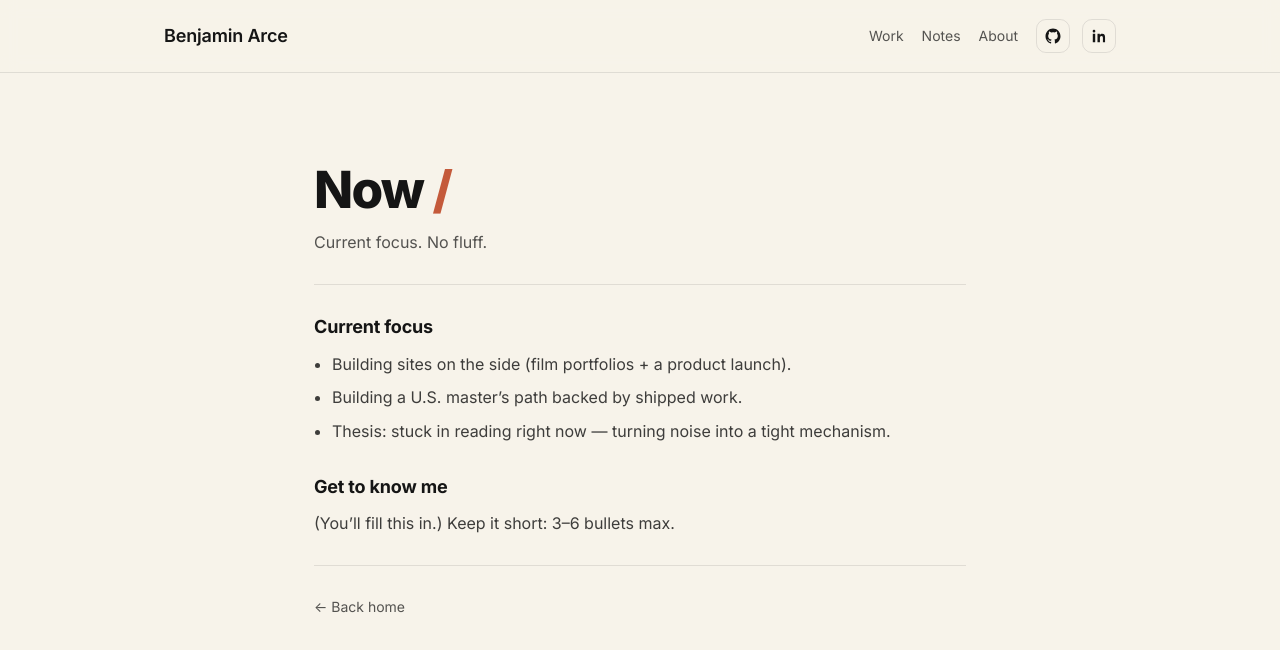
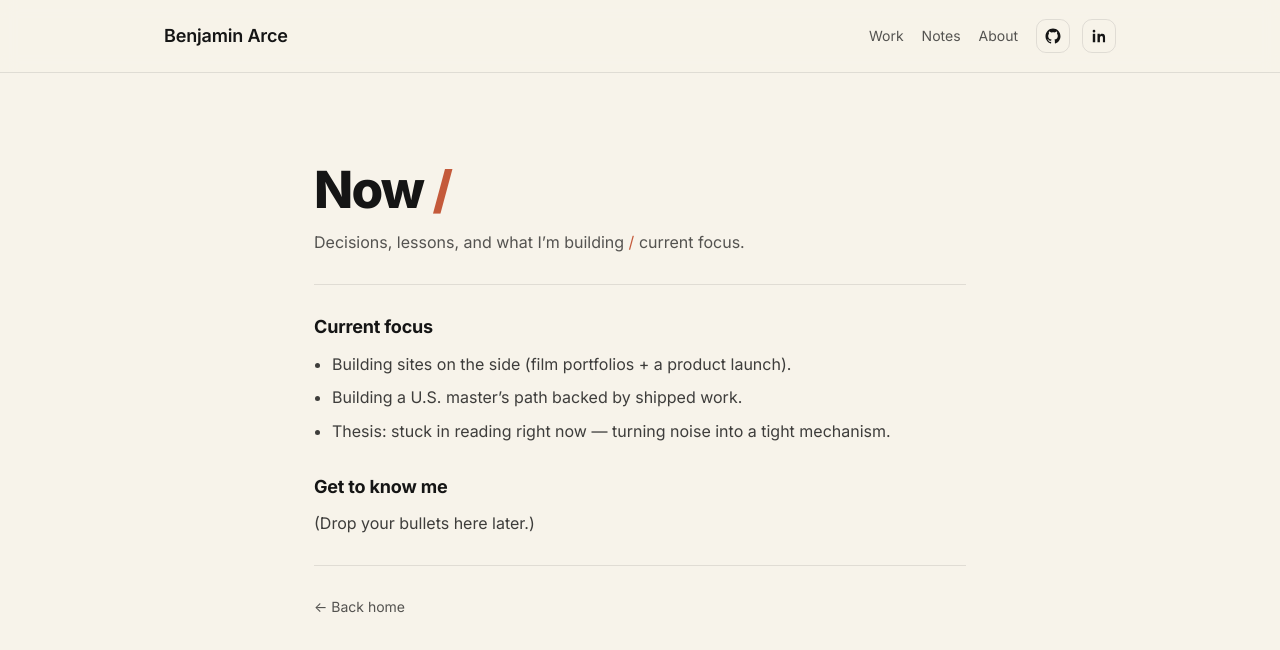
Before and after one commit to benjaminarce-cloud/arcev2-portfolio, a Next.js app: page /about in a window 1280 px wide. Shown: the top 650 px of the page. Built offline with nearby package versions, Linux system fonts and the light colour scheme.

Commit message:
Update page.tsx

```diff
--- a/src/app/about/page.tsx
+++ b/src/app/about/page.tsx
@@ -10,7 +10,7 @@ export default function AboutPage() {
         </h1>
 
         <p className="page-subtitle" style={{ maxWidth: 720 }}>
-          Current focus. No fluff.
+          Decisions, lessons, and what I’m building <span className="accent">/</span> current focus.
         </p>
 
         <div className="prose">
@@ -31,7 +31,7 @@ export default function AboutPage() {
 
           <h2>Get to know me</h2>
           <p style={{ color: "rgba(21, 21, 21, 0.82)" }}>
-            (You’ll fill this in.) Keep it short: 3–6 bullets max.
+            (Drop your bullets here later.)
           </p>
 
           <hr />
```
